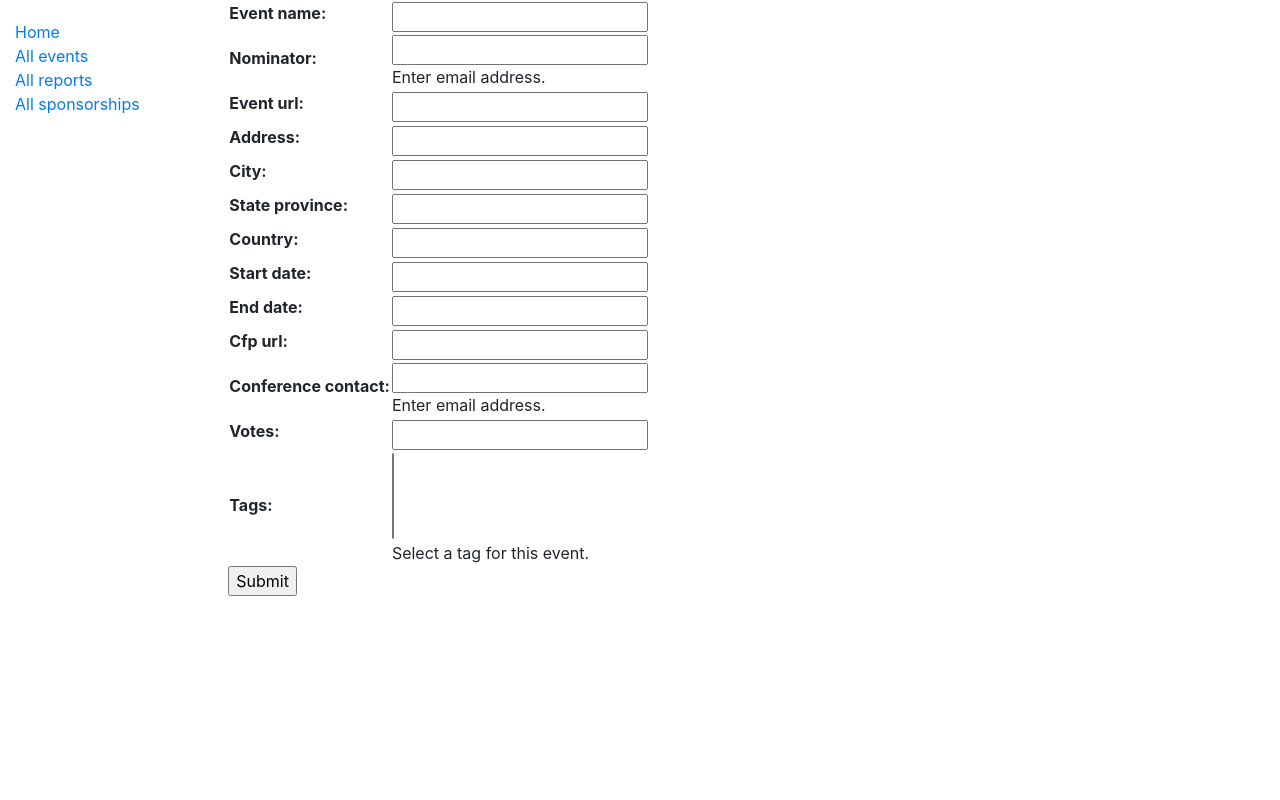
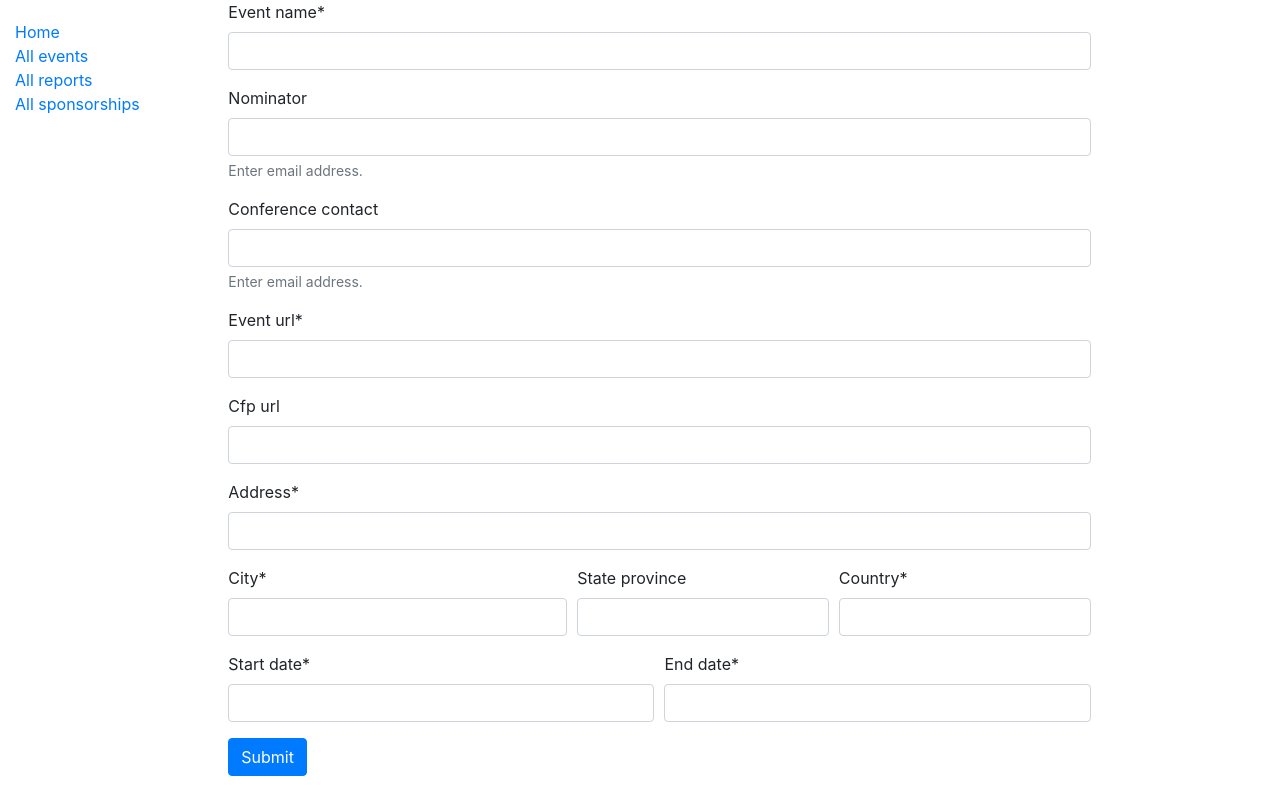
Before and after one commit to siobahnv/communityeventsapp, a Django app: page /events/create/ in a window 1280 px wide. Run offline with Django 3.2, Linux system fonts and the light colour scheme; data that the repository does not hold is empty; some libraries are stand-ins or nearby versions.

Commit message:
Updated form to use Crispy Forms.

```diff
--- a/conference_project/settings.py
+++ b/conference_project/settings.py
@@ -46,6 +46,8 @@ INSTALLED_APPS = [
     'allauth.socialaccount.providers.google',
 
     'bootstrap4',
+    'crispy_forms',
+    'widget_tweaks',
 
     'events.apps.EventsConfig',
 
@@ -240,3 +242,5 @@ BOOTSTRAP4 = {
         'inline': 'bootstrap4.renderers.InlineFieldRenderer',
     },
 }
+
+CRISPY_TEMPLATE_PACK = 'bootstrap4'
--- a/events/templates/base_generic.html
+++ b/events/templates/base_generic.html
@@ -1,3 +1,4 @@
+{% load widget_tweaks %}
 <!DOCTYPE html>
 <html lang="en">
 
@@ -8,7 +9,7 @@
     <meta name="viewport" content="width=device-width, initial-scale=1">
     <!-- <link rel="stylesheet" href="https://stackpath.bootstrapcdn.com/bootstrap/4.1.3/css/bootstrap.min.css" integrity="sha384-MCw98/SFnGE8fJT3GXwEOngsV7Zt27NXFoaoApmYm81iuXoPkFOJwJ8ERdknLPMO" crossorigin="anonymous"> -->
     <!-- Add additional CSS in static file -->
-    {% load bootstrap4 %} {% bootstrap_css %} {% bootstrap_javascript jquery='full' %} {% load static %}
+    {% load bootstrap4 %} {% bootstrap_css %} {% bootstrap_javascript jquery='full' %} {% load crispy_forms_tags %} {% load static %}
     <link rel="stylesheet" href="{% static 'css/styles.css' %}">
 </head>
 
--- a/events/templates/events/event_form.html
+++ b/events/templates/events/event_form.html
@@ -1,9 +1,55 @@
-{% extends "base_generic.html" %} {% block content %}
-<form action="" method="post">
+{% extends "base_generic.html" %} {% load bootstrap4 %} {% load crispy_forms_tags %} {% block content %}
+<form method="post">
     {% csrf_token %}
-    <table>
-        {{ form.as_table }}
-    </table>
-    <input type="submit" value="Submit">
+    <div class="form-row">
+        <div class="form-group col-md-10 mb-0">
+            {{ form.event_name|as_crispy_field }}
+        </div>
+    </div>
+    <div class="form-row">
+        <div class="form-group col-md-10 mb-0">
+            {{ form.nominator|as_crispy_field }}
+        </div>
+    </div>
+    <div class="form-row">
+        <div class="form-group col-md-10 mb-0">
+            {{ form.conference_contact|as_crispy_field }}
+        </div>
+    </div>
+    <div class="form-row">
+        <div class="form-group col-md-10 mb-0">
+            {{ form.event_url|as_crispy_field }}
+        </div>
+    </div>
+    <div class="form-row">
+        <div class="form-group col-md-10 mb-0">
+            {{ form.cfp_url|as_crispy_field }}
+        </div>
+    </div>
+    <div class="form-row">
+        <div class="form-group col-md-10 mb-0">
+            {{ form.address|as_crispy_field }}
+        </div>
+    </div>
+    <div class="form-row">
+        <div class="form-group col-md-4 mb-0">
+            {{ form.city|as_crispy_field }}
+        </div>
+        <div class="form-group col-md-3 mb-0">
+            {{ form.state_province|as_crispy_field }}
+        </div>
+        <div class="form-group col-md-3 mb-0">
+            {{ form.country|as_crispy_field }}
+        </div>
+    </div>
+    <div class="form-row">
+        <div class="form-group col-md-5 mb-0">
+            {{ form.start_date|as_crispy_field }}
+        </div>
+        <div class="form-group col-md-5 mb-0">
+            {{ form.end_date|as_crispy_field }}
+        </div>
+    </div>
+    <button type="submit" class="btn btn-primary">Submit</button>
 </form>
 {% endblock %}
```
